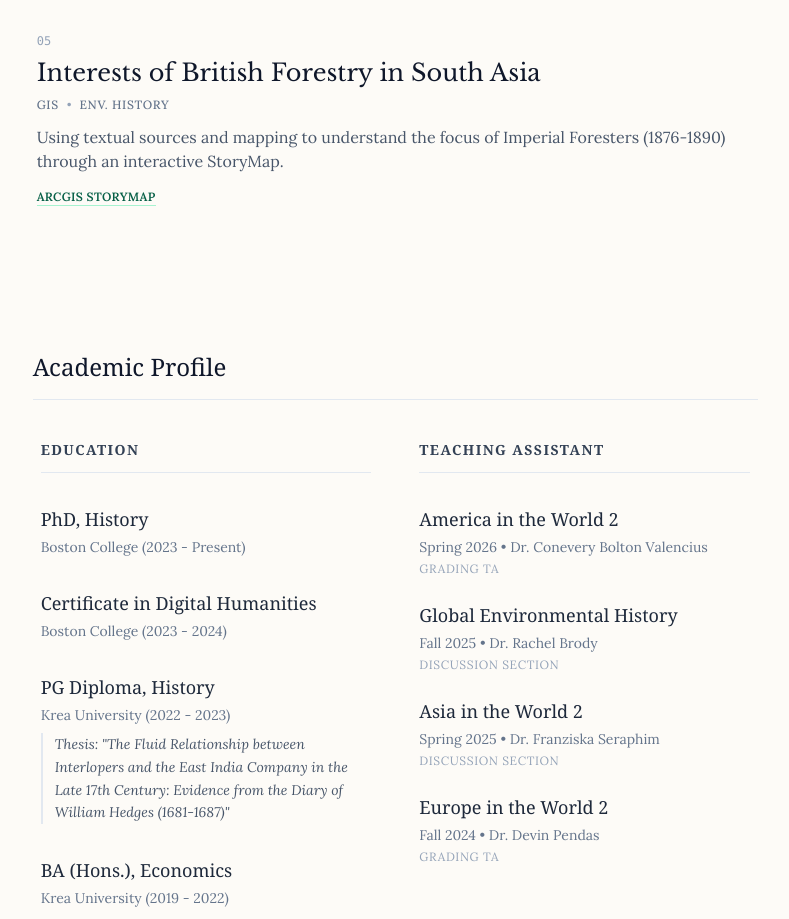
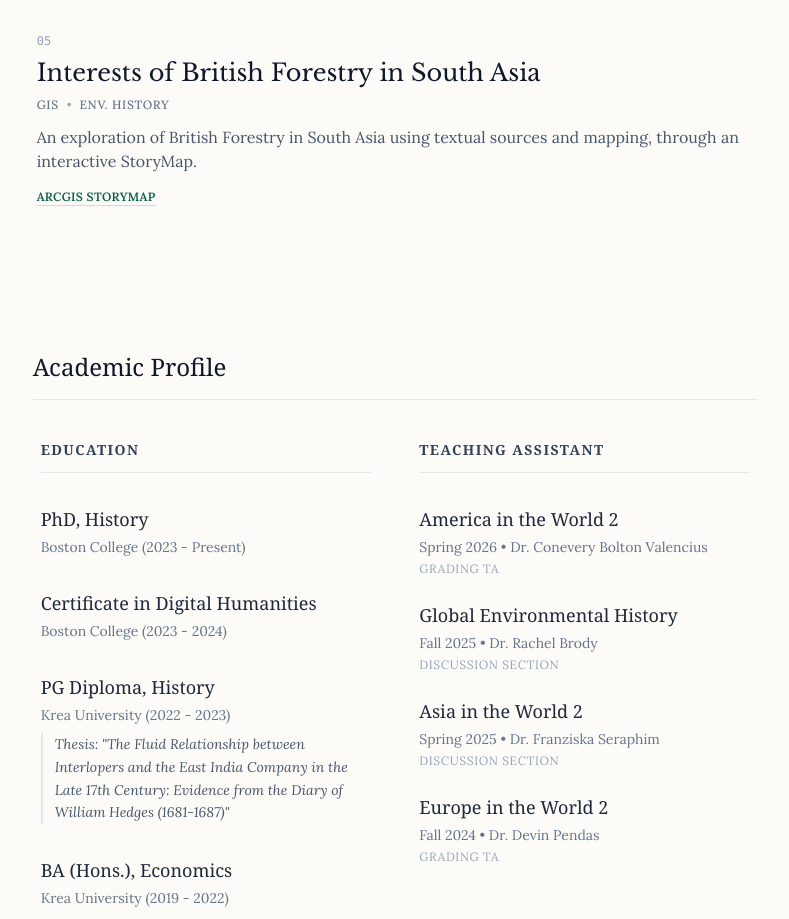
Before and after one commit to munir-paviwala/munir-portfolio, a plain HTML site: page index.html in a window 1280 px wide. Shown: the part 1240-2159 px from the top of the page, without its empty margins (458-1247 px from the left). Drawn offline with nearby package versions, Linux system fonts and the light colour scheme.

Commit message:
changed a few things

```diff
--- a/index.html
+++ b/index.html
@@ -267,7 +267,7 @@
                     <span class="text-xs text-slate-500 font-medium uppercase tracking-wider">Env. History</span>
                 </div>
                 <p class="text-slate-600 font-light leading-relaxed mb-4 text-sm md:text-base">
-                    Using textual sources and mapping to understand the focus of Imperial Foresters (1876-1890) through
+                    An exploration of British Forestry in South Asia using textual sources and mapping, through
                     an interactive StoryMap.
                 </p>
                 <div class="flex gap-4 mt-4">
```
